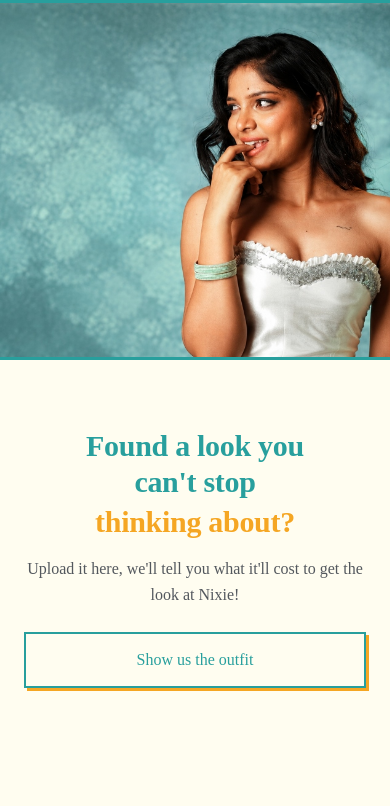
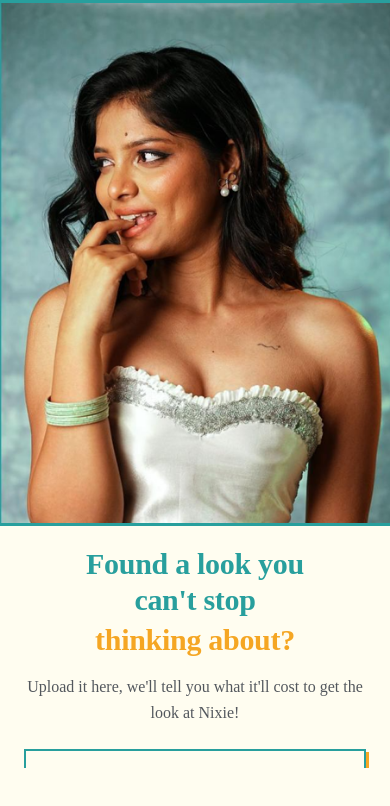
Before and after one commit to sajjanshiva/nixie-backend, a React (Vite) app in the folder frontend/: page / in a window 390 px wide. Shown: the top 806 px of the page. Built offline with nearby package versions, Linux system fonts and the light colour scheme; no server answers.

Commit message:
Restore original portrait model image in mobile view with teal boundaries and keep wide landscape image for desktop

```diff
--- a/frontend/src/components/UploadStep.jsx
+++ b/frontend/src/components/UploadStep.jsx
@@ -1,6 +1,7 @@
 import { useRef, useState } from "react";
 import Spinner from "./Spinner";
-import modelHero from "../assets/model-hero.jpg";
+import modelHeroMobile from "../assets/model-hero.png";
+import modelHeroDesktop from "../assets/model-hero.jpg";
 
 export default function UploadStep({ onImageSelected, loading, error }) {
   const inputRef = useRef(null);
@@ -25,15 +26,15 @@ export default function UploadStep({ onImageSelected, loading, error }) {
   return (
     <div className="w-full h-screen max-h-[768px] min-h-[550px] bg-nixieCream font-nixie flex flex-col md:flex-row overflow-hidden">
 
-      {/* ── MOBILE VIEW: Simple, natural full-image layout (Zero crop, edge-to-edge photo + clean text below) ── */}
+      {/* ── MOBILE VIEW: Natural portrait photo with top and bottom borders (matching reference exactly) ── */}
       <div className="nixie-mobile flex md:hidden flex-col h-full overflow-y-auto bg-nixieCream">
 
-        {/* Portrait framing of model on mobile with clean solid boundaries at top and bottom */}
-        <div className="w-full flex-shrink-0 border-y-[3.5px] border-nixieCyanDark overflow-hidden h-[360px] sm:h-[420px]">
+        {/* Full portrait image with clean solid boundaries at top and bottom */}
+        <div className="w-full flex-shrink-0 border-y-[3.5px] border-nixieCyanDark">
           <img
-            src={modelHero}
+            src={modelHeroMobile}
             alt="Fashion model"
-            className="w-full h-full object-cover object-[78%_center]"
+            className="w-full h-auto block"
           />
         </div>
 
@@ -128,7 +129,7 @@ export default function UploadStep({ onImageSelected, loading, error }) {
         {/* Right 50%: model photo — fills right half completely with zero gap */}
         <div className="w-1/2 h-full flex items-center justify-end bg-nixieCream animate-slideRight overflow-hidden">
           <img
-            src={modelHero}
+            src={modelHeroDesktop}
             alt="Fashion model"
             className="h-full w-full object-cover object-right-top block"
           />
```
Also changed, not shown: 2 other files (tests, documents, lock files or other folders).
